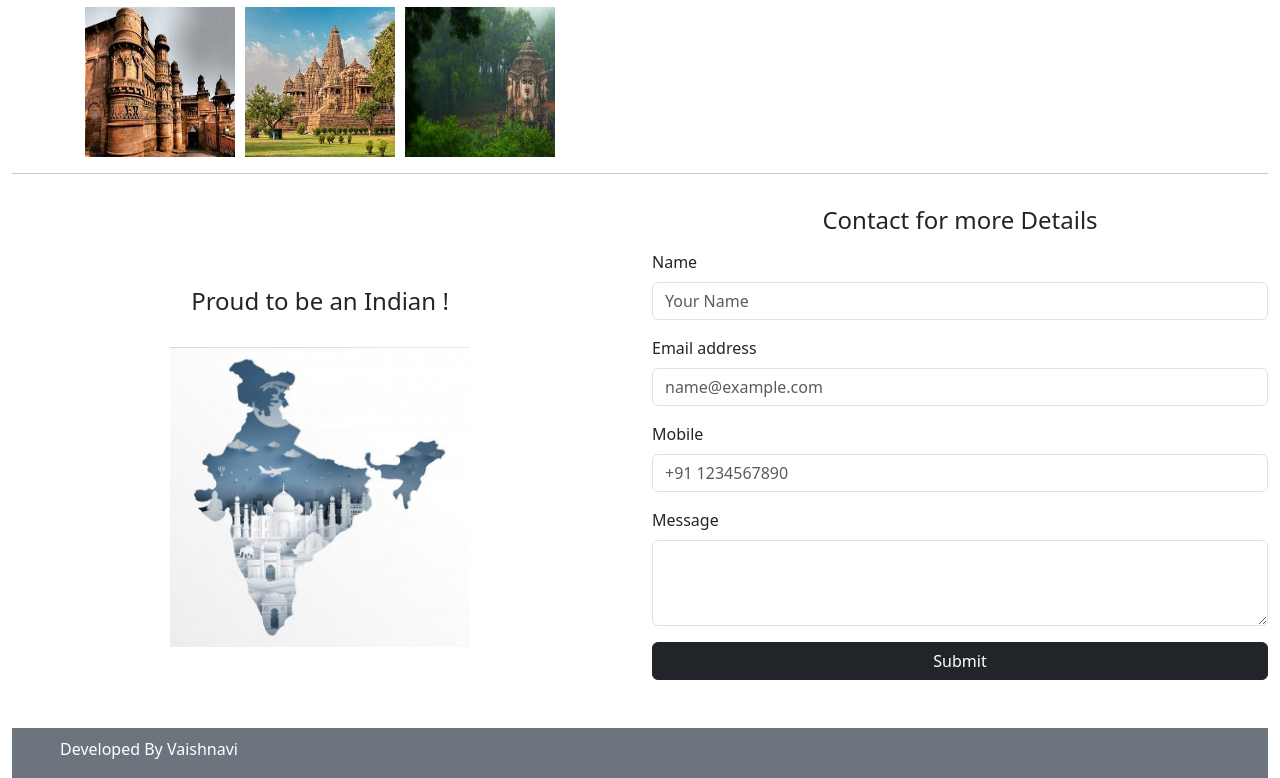
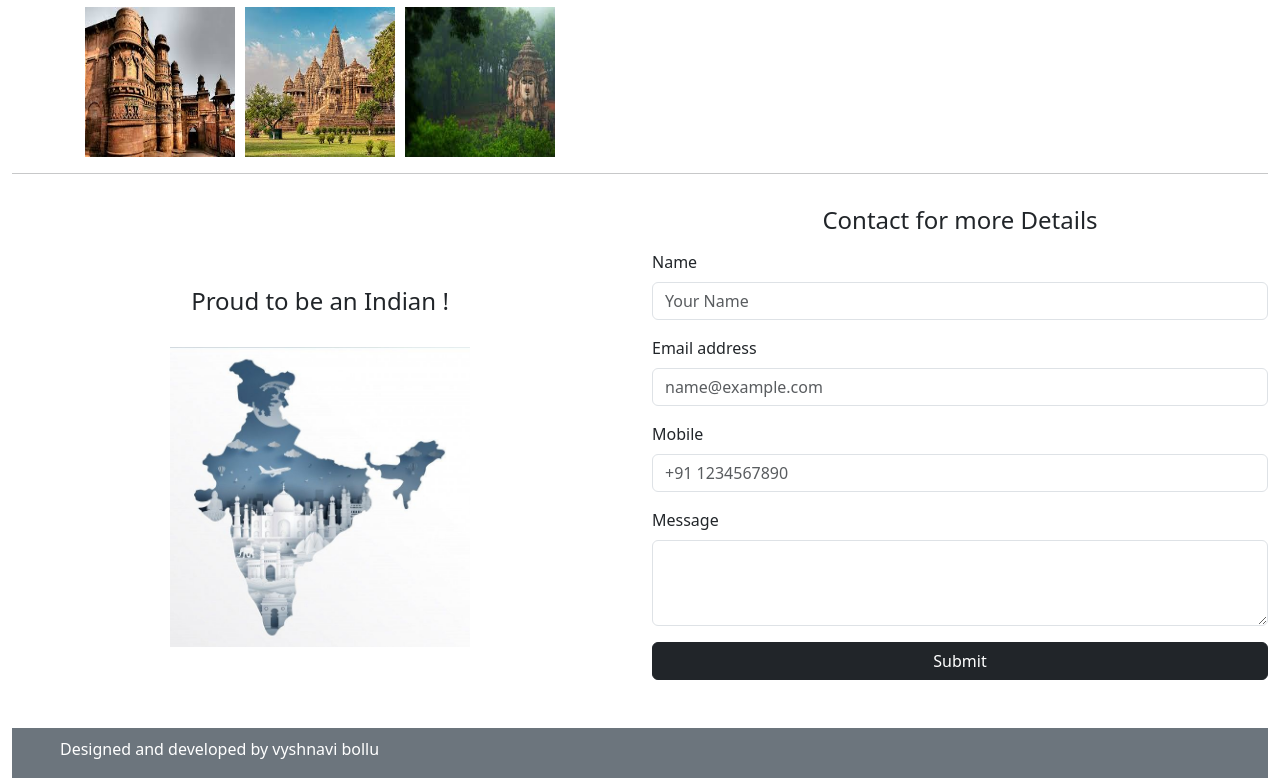
Before and after one commit to vishwas-thangella/historical, a plain HTML site: page index.html in a window 1280 px wide. Shown: the part 1854-2632 px from the top of the page. Drawn offline with nearby package versions, Linux system fonts and the light colour scheme.

Commit message:
Add files via upload

```diff
--- a/index.html
+++ b/index.html
@@ -148,7 +148,7 @@
         <div class="row">
             <div class="col-12">
                 <div class="footer bg-secondary d-flex align-items-center">
-                    <h6 class="px-5 text-white">Developed By Vaishnavi</h6>
+                    <h6 class="px-5 text-white">Designed and developed by vyshnavi bollu</h6>
                 </div>
             </div>
         </div>
```
